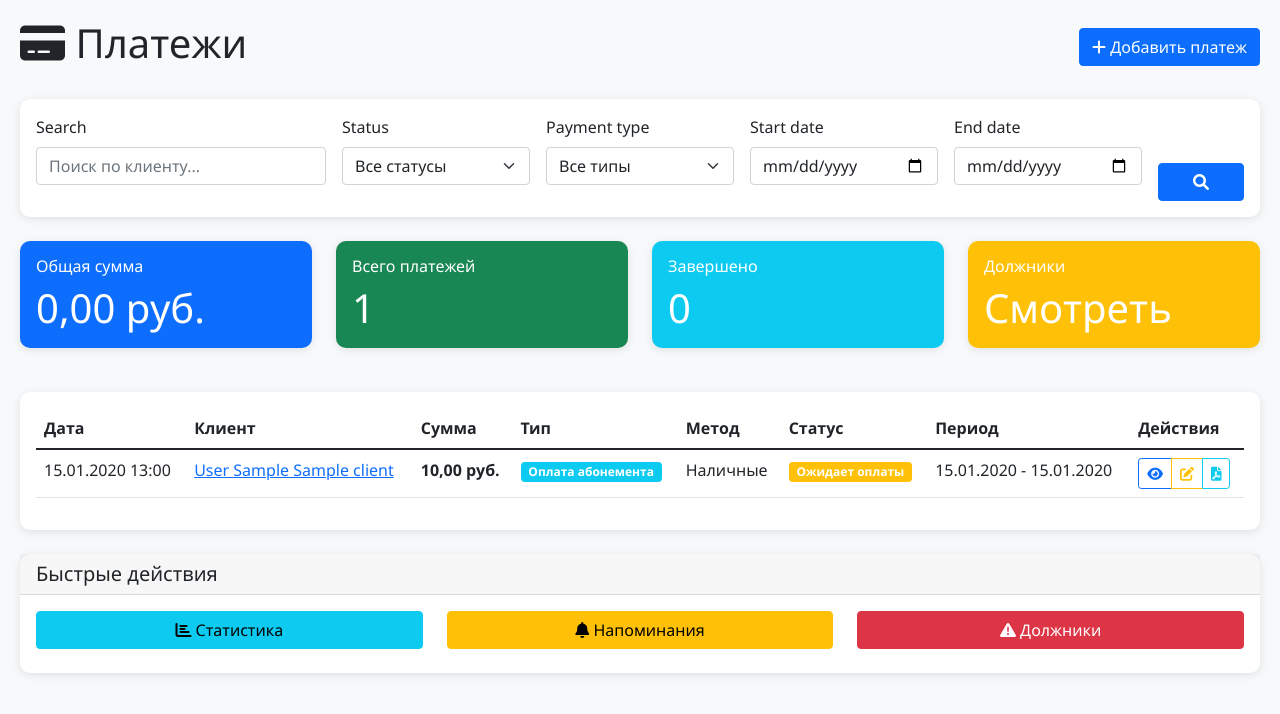
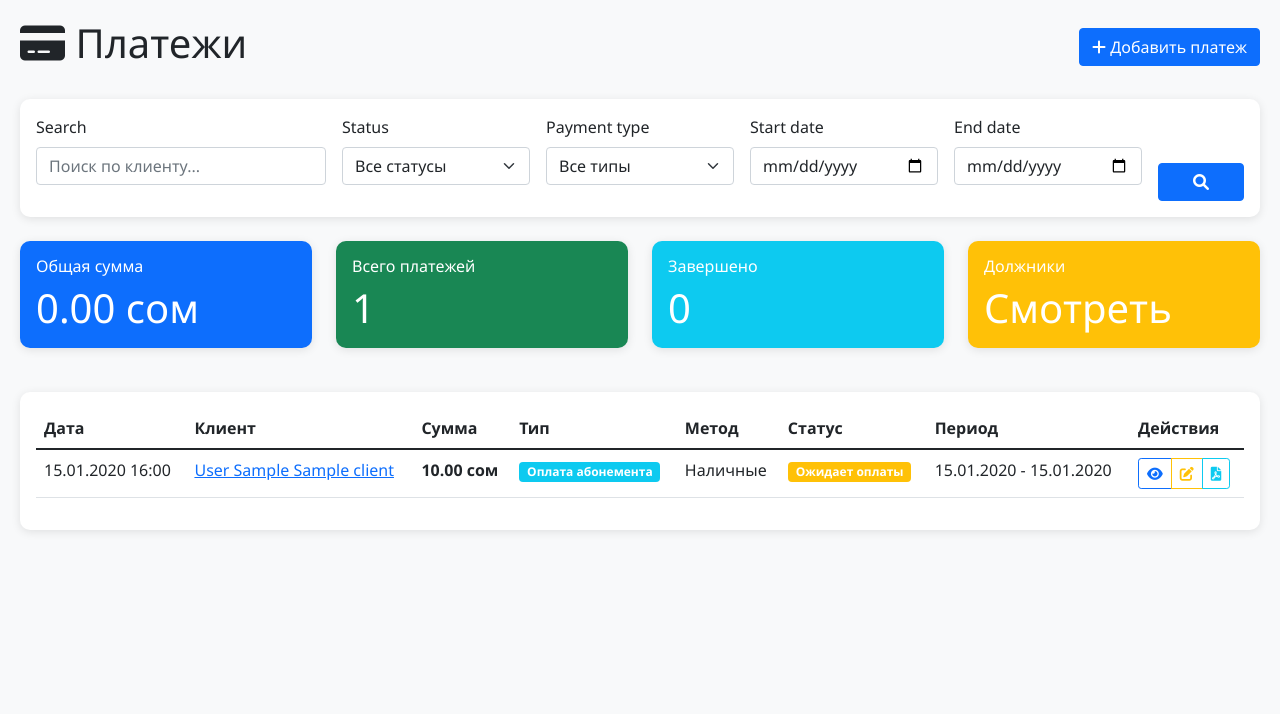
Before and after one commit to Miracle7717/Fitness, a Django app: page /payments/ in a window 1280 px wide. Shown: the part 57-771 px from the top of the page. Run offline with Django 5.2, Linux system fonts and the light colour scheme; a user stored in the database is signed in; tables that the repository leaves empty hold one stand-in row (values such as "Sample post"); some libraries are stand-ins or nearby versions.

Commit message:
изменения

```diff
--- a/clients/forms.py
+++ b/clients/forms.py
@@ -4,15 +4,15 @@ from .models import Client
 
 class ClientForm(forms.ModelForm):
     phone_validator = RegexValidator(
-        regex=r'^\+7\d{10}$',
-        message='Телефон должен быть в формате: +7XXXXXXXXXX'
+        regex=r'^\+996\d{9}$',
+        message='Телефон должен быть в формате: +996XXXXXXXXX'
     )
 
     phone = forms.CharField(
         validators=[phone_validator],
         widget=forms.TextInput(attrs={
             'class': 'form-control',
-            'placeholder': '+7XXXXXXXXXX'
+            'placeholder': '+996XXXXXXXXX'
         })
     )
 
--- a/clients/models.py
+++ b/clients/models.py
@@ -41,7 +41,7 @@ class Client(models.Model):
         max_length=20,
         verbose_name='Телефон',
         unique=True,
-        help_text='Формат: +7XXXXXXXXXX'
+        help_text='Формат: +996XXXXXXXXX'
     )
 
     email = models.EmailField(
--- a/fitness_club/settings.py
+++ b/fitness_club/settings.py
@@ -92,8 +92,8 @@ AUTH_PASSWORD_VALIDATORS = [
 ]
 
 # Internationalization
-LANGUAGE_CODE = 'ru-ru'
-TIME_ZONE = 'Europe/Moscow'
+LANGUAGE_CODE = 'ky-kg'
+TIME_ZONE = 'Asia/Bishkek'
 USE_I18N = True
 USE_TZ = True
 
--- a/templates/dashboard.html
+++ b/templates/dashboard.html
@@ -32,7 +32,7 @@
                 <div class="card text-white bg-info">
                     <div class="card-body">
                         <h5 class="card-title"><i class="fas fa-credit-card"></i> Выручка</h5>
-                        <p class="card-text display-6">{{ total_payments|floatformat:0 }} руб.</p>
+                        <p class="card-text display-6">{{ total_payments|floatformat:0 }} сом</p>
                     </div>
                 </div>
             </div>
@@ -100,7 +100,7 @@
                             <tr>
                                 <td>{{ payment.payment_date|date:"d.m.Y H:i" }}</td>
                                 <td>{{ payment.client.get_full_name }}</td>
-                                <td>{{ payment.amount }} руб.</td>
+                                <td>{{ payment.amount }} сом</td>
                                 <td>{{ payment.get_payment_method_display_name }}</td>
                             </tr>
                             {% endfor %}
--- a/templates/payments/payment_confirm_delete.html
+++ b/templates/payments/payment_confirm_delete.html
@@ -11,7 +11,7 @@
                 <div class="mb-4">
                     <i class="fas fa-trash-alt fa-5x text-danger mb-3"></i>
                     <h4>Вы уверены, что хотите удалить платеж?</h4>
-                    <p class="lead">{{ payment.client.get_full_name }} - {{ payment.amount }} руб.</p>
+                    <p class="lead">{{ payment.client.get_full_name }} - {{ payment.amount }} сом</p>
                     <div class="alert alert-warning">
                         <i class="fas fa-exclamation-circle"></i>
                         <strong>Внимание!</strong> Это действие нельзя отменить.
--- a/templates/payments/payment_detail.html
+++ b/templates/payments/payment_detail.html
@@ -56,7 +56,7 @@
                             </div>
                             <div class="col-md-6">
                                 <p><strong>Сумма:</strong>
-                                    <span class="h4 text-primary">{{ payment.amount }} руб.</span>
+                                    <span class="h4 text-primary">{{ payment.amount }} сом</span>
                                 </p>
                                 <p><strong>Тип платежа:</strong>
                                     <span class="badge bg-info">{{ payment.get_payment_type_display_name }}</span>
@@ -83,7 +83,7 @@
                                 <p>{{ payment.period_start|date:"d.m.Y" }} - {{ payment.period_end|date:"d.m.Y" }}</p>
                                 <p><small class="text-muted">
                                     {{ payment.period_days }} дней,
-                                    {{ payment.price_per_day }} руб./день
+                                    {{ payment.price_per_day }} сом/день
                                 </small></p>
                             </div>
                         </div>
@@ -177,7 +177,7 @@
             <form method="post" action="{% url 'payment_update' payment.pk %}">
                 {% csrf_token %}
                 <div class="modal-body">
-                    <p>Вы уверены, что хотите вернуть платеж на сумму <strong>{{ payment.amount }} руб.</strong>?</p>
+                    <p>Вы уверены, что хотите вернуть платеж на сумму <strong>{{ payment.amount }} сом</strong>?</p>
                     <input type="hidden" name="status" value="refunded">
                     <div class="mb-3">
                         <label for="refund_notes" class="form-label">Причина возврата:</label>
--- a/templates/payments/payment_list.html
+++ b/templates/payments/payment_list.html
@@ -47,7 +47,7 @@
                 <div class="card text-white bg-primary">
                     <div class="card-body">
                         <h6 class="card-title">Общая сумма</h6>
-                        <p class="card-text display-6">{{ total_amount|floatformat:2 }} руб.</p>
+                        <p class="card-text display-6">{{ total_amount|floatformat:2 }} сом</p>
                     </div>
                 </div>
             </div>
@@ -108,7 +108,7 @@
                                         {{ payment.client.get_full_name }}
                                     </a>
                                 </td>
-                                <td class="fw-bold">{{ payment.amount }} руб.</td>
+                                <td class="fw-bold">{{ payment.amount }} сом</td>
                                 <td>
                                     <span class="badge bg-info">{{ payment.get_payment_type_display_name }}</span>
                                 </td>
@@ -205,31 +205,6 @@
             </div>
         </div>
 
-        <!-- Быстрые действия -->
-        <div class="card mt-4">
-            <div class="card-header">
-                <h5 class="mb-0">Быстрые действия</h5>
-            </div>
-            <div class="card-body">
-                <div class="row">
-                    <div class="col-md-4">
-                        <a href="{% url 'payment_statistics' %}" class="btn btn-info w-100 mb-2">
-                            <i class="fas fa-chart-bar"></i> Статистика
-                        </a>
-                    </div>
-                    <div class="col-md-4">
-                        <a href="{% url 'reminder_list' %}" class="btn btn-warning w-100 mb-2">
-                            <i class="fas fa-bell"></i> Напоминания
-                        </a>
-                    </div>
-                    <div class="col-md-4">
-                        <a href="{% url 'debtors_list' %}" class="btn btn-danger w-100 mb-2">
-                            <i class="fas fa-exclamation-triangle"></i> Должники
-                        </a>
-                    </div>
-                </div>
-            </div>
-        </div>
     </div>
 </div>
 {% endblock %}
--- a/templates/subscriptions/membership_detail.html
+++ b/templates/subscriptions/membership_detail.html
@@ -47,7 +47,7 @@
                                         {{ membership.plan.name }}
                                     </a>
                                 </p>
-                                <p><strong>Цена тарифа:</strong> {{ membership.plan.price }} руб.</p>
+                                <p><strong>Цена тарифа:</strong> {{ membership.plan.price }} сом</p>
                             </div>
                             <div class="col-md-6">
                                 <p><strong>Дата начала:</strong> {{ membership.start_date|date:"d.m.Y" }}</p>
--- a/templates/subscriptions/membership_detail_list.html
+++ b/templates/subscriptions/membership_detail_list.html
@@ -44,8 +44,8 @@
                             <div class="col-md-6">
                                 <p><strong>Название:</strong> {{ plan.name }}</p>
                                 <p><strong>Цена:</strong>
-                                    <span class="h5 text-primary">{{ plan.price }} руб.</span>
-                                    <small class="text-muted">({{ plan.price_per_day }} руб./день)</small>
+                                    <span class="h5 text-primary">{{ plan.price }} сом</span>
+                                    <small class="text-muted">({{ plan.price_per_day }} сом/день)</small>
                                 </p>
                                 <p><strong>Период действия:</strong> {{ plan.get_period_display_text }}</p>
                                 <p><strong>Лимит посещений:</strong>
--- a/templates/subscriptions/membership_list.html
+++ b/templates/subscriptions/membership_list.html
@@ -133,7 +133,7 @@
                                                 {{ membership.plan.name }}
                                             </a>
                                             <br>
-                                            <small class="text-muted">{{ membership.plan.price }} руб.</small>
+                                            <small class="text-muted">{{ membership.plan.price }} сом</small>
                                         </td>
                                         <td>{{ membership.start_date|date:"d.m.Y" }}</td>
                                         <td>
--- a/templates/subscriptions/membership_plan_detail.html
+++ b/templates/subscriptions/membership_plan_detail.html
@@ -6,7 +6,7 @@
 <div class="row">
     <div class="col-12">
         <h1>{{ plan.name }}</h1>
-        <p>Цена: {{ plan.price }} руб.</p>
+        <p>Цена: {{ plan.price }} сом</p>
         <p>Период: {{ plan.get_period_display_text }}</p>
         <p>Посещения: {% if plan.is_unlimited %}Безлимит{% else %}{{ plan.visit_limit }}{% endif %}</p>
 
--- a/templates/subscriptions/membership_plan_list.html
+++ b/templates/subscriptions/membership_plan_list.html
@@ -28,7 +28,7 @@
                             </div>
                             <div class="card-body">
                                 <p class="card-text">{{ plan.description|truncatechars:100 }}</p>
-                                <p class="h4 text-primary">{{ plan.price }} руб.</p>
+                                <p class="h4 text-primary">{{ plan.price }} сом</p>
                                 <p class="mb-1"><small>Период: {{ plan.get_period_display_text }}</small></p>
                                 <p class="mb-1">
                                     <small>
@@ -96,7 +96,7 @@
                                 </div>
                                 <div class="card-body">
                                     <p class="card-text">{{ plan.description|truncatechars:100 }}</p>
-                                    <p class="h4 text-muted">{{ plan.price }} руб.</p>
+                                    <p class="h4 text-muted">{{ plan.price }} сом</p>
                                     <p class="mb-1"><small>Период: {{ plan.get_period_display_text }}</small></p>
                                     <p class="mb-3"><small class="text-muted">Тариф неактивен</small></p>
                                 </div>
```
Also changed, not shown: templates/clients/client_list.html (+0 -25 lines), templates/payments/payment_statistics.html (+4 -4 lines).
